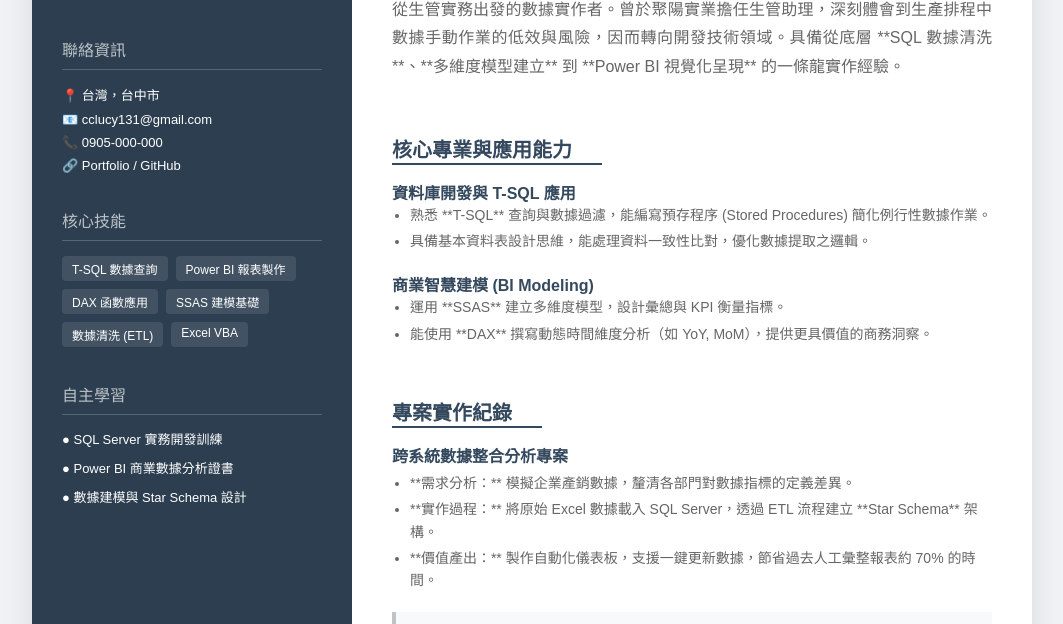
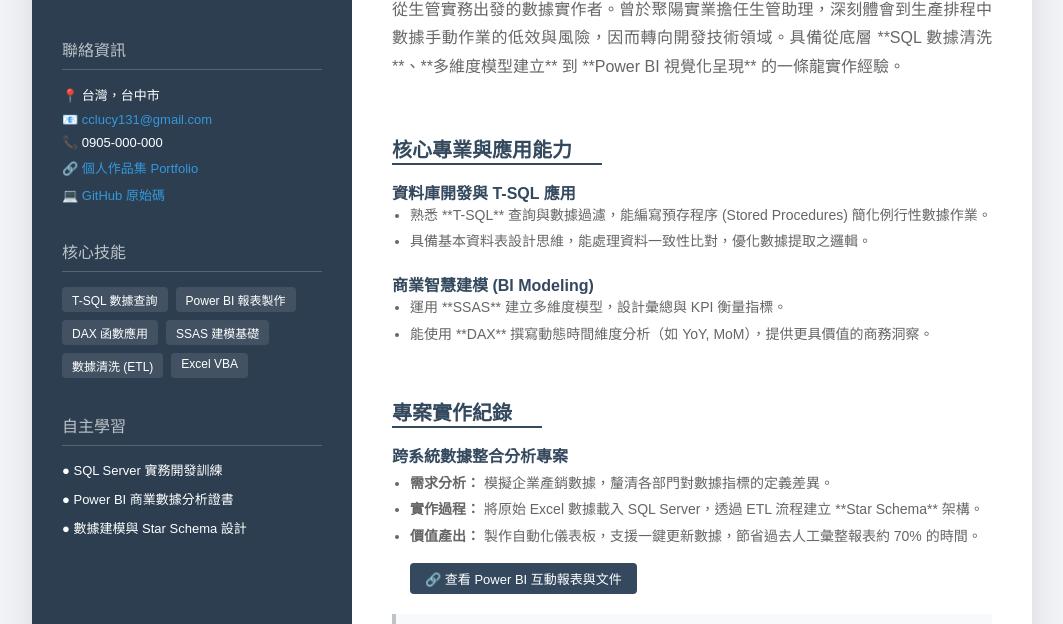
Before and after one commit to Didi-131/Didi-131.github.io, a plain HTML site: page index.html in a window 1280 px wide. Shown: the part 117-741 px from the top of the page, without its empty margins (108-1171 px from the left). Drawn offline with Linux system fonts and the light colour scheme.

Commit message:
分支2.4版

```diff
--- a/index.html
+++ b/index.html
@@ -9,6 +9,7 @@
             --sidebar-bg: #2c3e50;
             --main-bg: #ffffff;
             --accent-blue: #34495e;
+            --link-blue: #3498db; /* 作品集強調色 */
             --text-main: #333;
             --text-light: #666;
             --skill-tag: #ebf2f7;
@@ -50,6 +51,17 @@
             min-height: 1100px;
         }
 
+        /* 側邊欄連結樣式 */
+        .contact-info a {
+            color: var(--link-blue);
+            text-decoration: none;
+            transition: opacity 0.3s;
+        }
+        .contact-info a:hover {
+            text-decoration: underline;
+            opacity: 0.8;
+        }
+
         .profile-header h1 { font-size: 28px; margin: 0 0 10px 0; letter-spacing: 2px; }
         .profile-header p { font-size: 14px; opacity: 0.8; margin-bottom: 40px; }
         .sidebar-section { margin-bottom: 35px; }
@@ -57,6 +69,7 @@
         .contact-info p { font-size: 13px; margin: 8px 0; word-break: break-all; }
         .skill-tags { display: flex; flex-wrap: wrap; gap: 8px; }
         .tag { background: rgba(255,255,255,0.1); padding: 4px 10px; border-radius: 4px; font-size: 12px; }
+
         section { margin-bottom: 35px; }
         h2 { font-size: 20px; color: var(--accent-blue); border-bottom: 2px solid var(--accent-blue); display: inline-block; margin-bottom: 15px; padding-right: 30px; }
         .objective-text { line-height: 1.8; color: var(--text-light); text-align: justify; margin-top: 0; }
@@ -65,15 +78,33 @@
         .exp-role { color: var(--accent-blue); font-weight: bold; }
         .exp-detail { font-size: 14px; color: var(--text-light); margin: 0; padding-left: 18px; line-height: 1.6; }
         .exp-detail li { margin-bottom: 4px; }
-        .footer-print { margin-top: 40px; font-size: 12px; color: #999; text-align: right; }
+
+        /* 專案連結按鈕樣式 */
+        .btn-portfolio {
+            display: inline-block;
+            margin-top: 12px;
+            margin-left: 18px;
+            padding: 6px 15px;
+            background-color: var(--accent-blue);
+            color: white !important;
+            text-decoration: none;
+            font-size: 13px;
+            border-radius: 4px;
+            transition: background 0.3s;
+        }
+        .btn-portfolio:hover {
+            background-color: #1a252f;
+        }
 
         .highlight-box { background: #f8f9fa; border-left: 4px solid #bdc3c7; padding: 15px; margin-top: 10px; }
         .highlight-title { font-size: 14px; font-weight: bold; margin-bottom: 5px; color: var(--accent-blue); }
+        .footer-print { margin-top: 40px; font-size: 12px; color: #999; text-align: right; }
 
         @media print {
             .sidebar { position: static; height: auto; width: 100%; color: black; background: none; border-bottom: 1px solid #ccc; }
             .main-content { margin-left: 0; padding: 20px 0; }
             .resume-wrapper { box-shadow: none; display: block; }
+            .btn-portfolio { border: 1px solid #333; color: black !important; }
         }
 
         @media (max-width: 768px) {
@@ -96,9 +127,10 @@
             <div class="sidebar-title">聯絡資訊</div>
             <div class="contact-info">
                 <p>📍 台灣，台中市 </p>
-                <p>📧 cclucy131@gmail.com</p>
+                <p>📧 <a href="mailto:cclucy131@gmail.com">cclucy131@gmail.com</a></p>
                 <p>📞 0905-000-000</p>
-                <p>🔗 Portfolio / GitHub</p>
+                <p>🔗 <a href="你的作品集網址" target="_blank">個人作品集 Portfolio</a></p>
+                <p>💻 <a href="你的Github網址" target="_blank">GitHub 原始碼</a></p>
             </div>
         </div>
 
@@ -158,10 +190,11 @@
                     <span class="exp-role">跨系統數據整合分析專案</span>
                 </div>
                 <ul class="exp-detail">
-                    <li>**需求分析：** 模擬企業產銷數據，釐清各部門對數據指標的定義差異。</li>
-                    <li>**實作過程：** 將原始 Excel 數據載入 SQL Server，透過 ETL 流程建立 **Star Schema** 架構。</li>
-                    <li>**價值產出：** 製作自動化儀表板，支援一鍵更新數據，節省過去人工彙整報表約 70% 的時間。</li>
+                    <li><strong>需求分析：</strong> 模擬企業產銷數據，釐清各部門對數據指標的定義差異。</li>
+                    <li><strong>實作過程：</strong> 將原始 Excel 數據載入 SQL Server，透過 ETL 流程建立 **Star Schema** 架構。</li>
+                    <li><strong>價值產出：</strong> 製作自動化儀表板，支援一鍵更新數據，節省過去人工彙整報表約 70% 的時間。</li>
                 </ul>
+                <a href="你的具體專案連結" target="_blank" class="btn-portfolio">🔗 查看 Power BI 互動報表與文件</a>
             </div>
 
             <div class="highlight-box">
```
